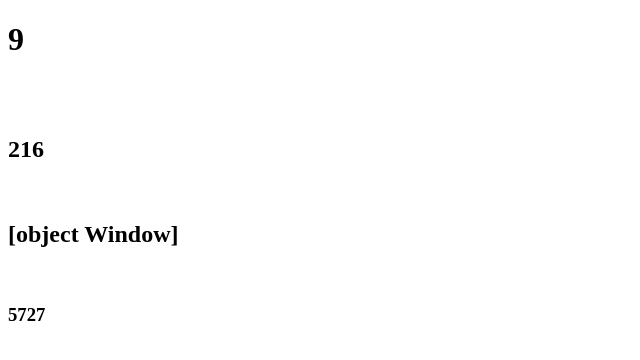
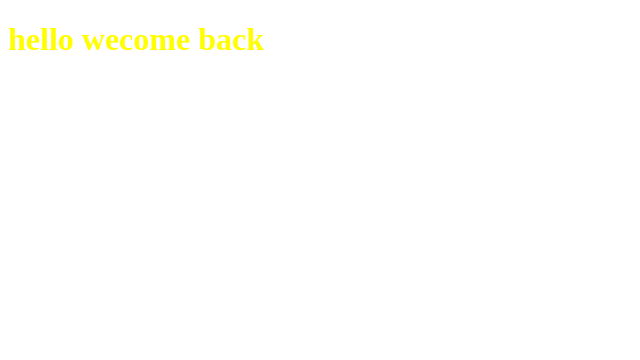
Before and after one commit to DharmnathShinde/training, a plain HTML site: page index.html in a window 1280 px wide. Shown: the whole page, without its empty margins (0-640 px from the left). Drawn offline with Linux system fonts and the light colour scheme.

Commit message:
document obj model

```diff
--- a/index.html
+++ b/index.html
@@ -1,61 +1,18 @@
 <!DOCTYPE html>
 <html lang="en">
-  <head>
-    <meta charset="UTF-8" />
-    <meta name="viewport" content="width=device-width, initial-scale=1.0" />
-    <title>Function</title>
-  </head>
+<head>
+  <meta charset="UTF-8">
+  <meta name="viewport" content="width=device-width, initial-scale=1.0">
+  <title>Document</title>
+  <link rel="stylesheet" href="style.css">
+</head>
+<body>
+  <h1 id="hello">hello</h1>
+  <script>
+    let a=document.createTextNode(" "+"wecome back");
 
-  <body>
-    <h1 id="s"> this is addition</h1>
-    <br>
-    <br>
-    <h2 id="multipy"></h2>
-    <br>
-    <h2 id="demo"></h2>
-    <br>
-    <h3 id="array"></h3>
-       <script>
-      // Default Parameter Values
-      function first(c,d){
-        if (c==undefined)
-        {
-          c=7;
-        }
-        return (c+d)
-      };
-      document.getElementById("s").innerHTML = first(null,2);
-      // Function Rest Parameter
-     let multiplication = function (...args)
-     {
-      let multi=1;
-      for (let x of args)
-      {
-        multi*=x;
-      }
-      return multi;
-     };
-     document.getElementById("multipy").innerHTML=multiplication(2,3,1,2,2,3,1,3)
+  document.getElementById("hello").appendChild(a);
 
-     //function loop for array
-     function addition(arr){
-      let x=0;
-      for (i of arr){
-         x +=i;
-      }
-    return x;    }
-
-    let arr =  [2,3,11,22,222,5467]
-   document.getElementById("array").innerHTML= addition(arr);
-  //use of this keyword
-    function demo()
-    {
-      return this;
-
-    }
-    document.getElementById("demo").innerHTML=demo();
-
-
-</script>
-  </body>
+  </script>
+</body>
 </html>
--- a/style.css
+++ b/style.css
@@ -0,0 +1,3 @@
+h1{
+  color: yellow;
+}
```
Also changed, not shown: Screenshot (67).png (deleted).
